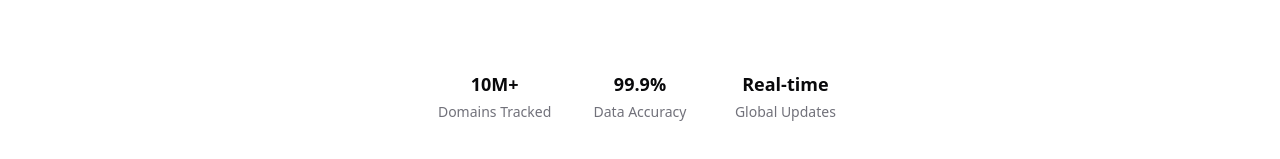
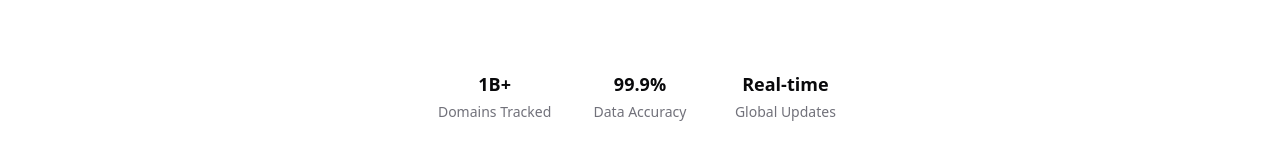
Before and after one commit to Abdulmuiz44/InflowTool, a Next.js app: page / in a window 1280 px wide. Shown: the part 489-648 px from the top of the page. Built offline with nearby package versions, Linux system fonts and the light colour scheme.

Commit message:
fix: expose real API errors and update marketing stats
- Dashboard now displays detailed error messages from the backend.

- Updated 'Domains Tracked' to 1B+ to reflect Similarweb index size.

```diff
--- a/app/dashboard/page.tsx
+++ b/app/dashboard/page.tsx
@@ -47,7 +47,8 @@ function DashboardContent() {
         });
 
         if (!response.ok) {
-          throw new Error('Failed to fetch data');
+          const errorData = await response.json().catch(() => ({}));
+          throw new Error(errorData.details || errorData.error || `Error ${response.status}: Failed to fetch data`);
         }
 
         const result = await response.json();
--- a/app/page.tsx
+++ b/app/page.tsx
@@ -53,7 +53,7 @@ export default function Home() {
 
       <div className="pt-12 grid grid-cols-1 sm:grid-cols-3 gap-8 text-muted-foreground text-sm">
         <div>
-            <div className="font-semibold text-foreground text-lg mb-1">10M+</div>
+            <div className="font-semibold text-foreground text-lg mb-1">1B+</div>
             Domains Tracked
         </div>
         <div>
```
